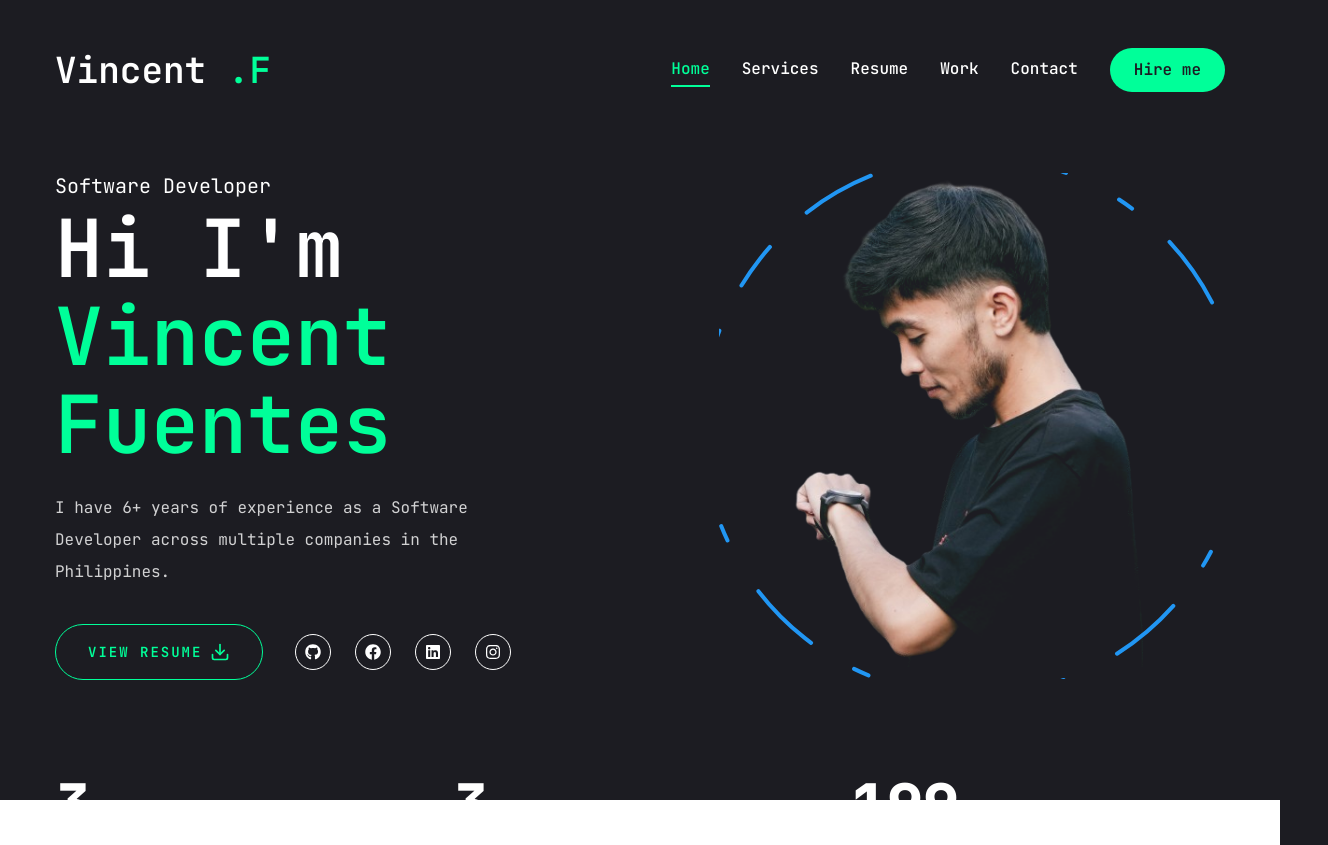
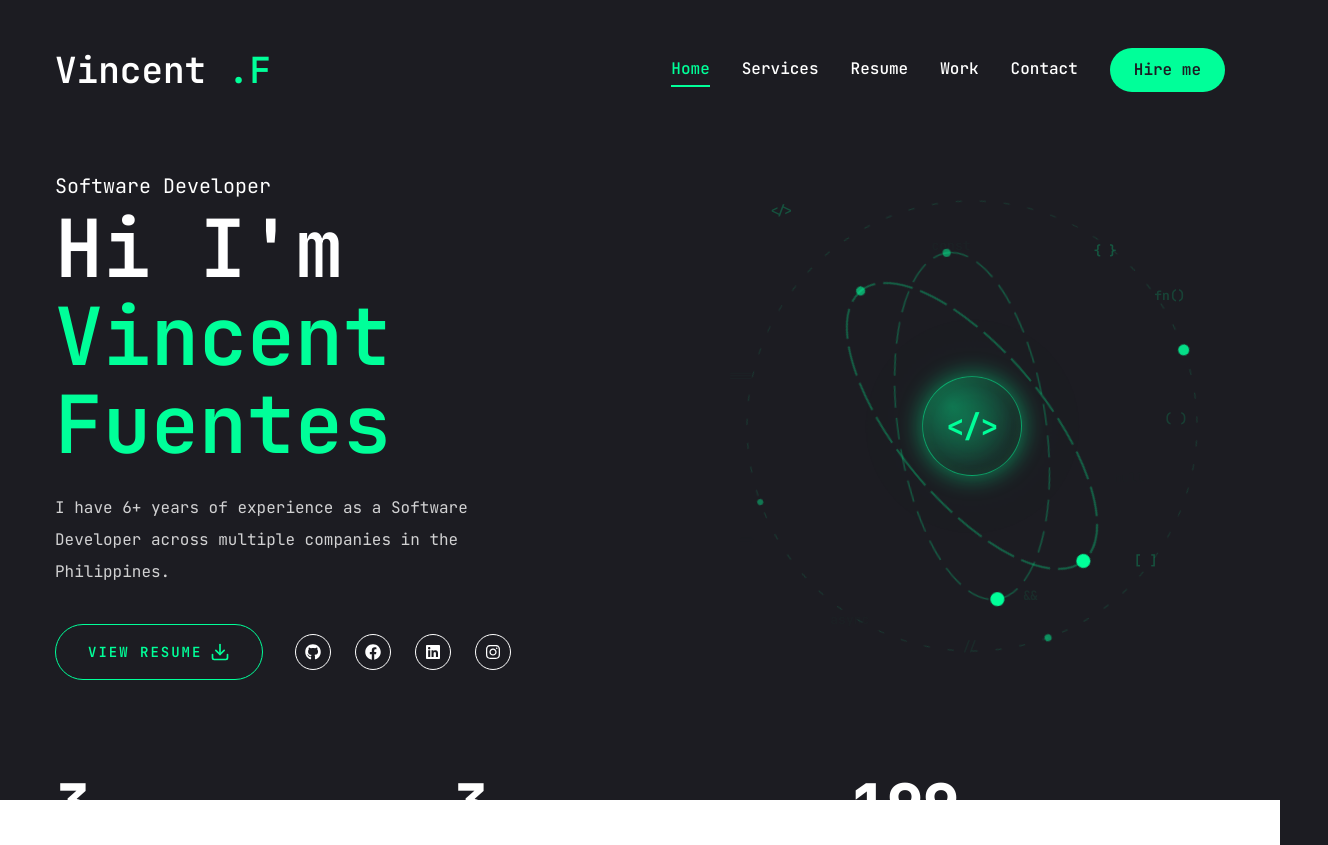
Before and after one commit to fuentes-vincent/vincent_portfolio, a Next.js app: page / in a window 1280 px wide. Shown: the whole page, 1328 px wide, since content can reach past the window. Built offline with nearby package versions, Linux system fonts and the light colour scheme.

Commit message:
Refactor Photo component to enhance animations and improve layout structure

```diff
--- a/components/MobileNav.jsx
+++ b/components/MobileNav.jsx
@@ -49,7 +49,7 @@ const MobileNav = () => {
                 {links.map((link, index) => {
                     return (
                         <Link href={link.path} key={index} className={`${link.path === pathname &&
-                         "text-accent border-b-2 border-accent"}text-xl capitalize hover:text-accent transition-all`}>
+                         "text-accent border-b-2 border-accent"} text-xl capitalize hover:text-accent transition-all`}>
                             {link.name}
                         </Link>
                     )
--- a/components/Photo.jsx
+++ b/components/Photo.jsx
@@ -1,64 +1,140 @@
 "use client"
 
-import { delay, motion } from "framer-motion"
-import Image from "next/image"
+import { motion } from "framer-motion"
+
+// Dim code symbols that drift upward in the background
+const codeSnippets = [
+  { text: "</>",   top: "6%",  left: "10%",  delay: 0,   dur: 4   },
+  { text: "{ }",   top: "14%", left: "74%",  delay: 0.6, dur: 3.5 },
+  { text: "=>",    top: "68%", left: "4%",   delay: 1.2, dur: 4.5 },
+  { text: "[ ]",   top: "75%", left: "82%",  delay: 0.3, dur: 3.8 },
+  { text: "async", top: "84%", left: "22%",  delay: 0.9, dur: 4.2 },
+  { text: "const", top: "10%", left: "42%",  delay: 1.5, dur: 3.6 },
+  { text: "( )",   top: "46%", left: "88%",  delay: 0.4, dur: 4   },
+  { text: "&&",    top: "80%", left: "60%",  delay: 1.1, dur: 3.7 },
+  { text: "===",   top: "36%", left: "2%",   delay: 0.7, dur: 4.3 },
+  { text: "null",  top: "56%", left: "78%",  delay: 1.8, dur: 3.9 },
+  { text: "fn()",  top: "22%", left: "86%",  delay: 0.2, dur: 4.1 },
+  { text: "//",    top: "90%", left: "48%",  delay: 1.4, dur: 3.5 },
+]
 
 const Photo = () => {
   return (
-    <div className="w-full h-full relative">
+    <div className="relative w-[300px] h-[300px] xl:w-[506px] xl:h-[506px] flex items-center justify-center">
+
+      {/* ── Floating code symbols ── */}
+      {codeSnippets.map((s, i) => (
+        <motion.span
+          key={i}
+          className="absolute font-primary text-accent select-none pointer-events-none"
+          style={{ top: s.top, left: s.left }}
+          initial={{ opacity: 0 }}
+          animate={{ opacity: [0, 0.28, 0], y: [6, -12, 6] }}
+          transition={{ duration: s.dur, delay: s.delay, repeat: Infinity, ease: "easeInOut" }}
+        >
+          <span className="text-[11px] xl:text-[13px] font-bold">{s.text}</span>
+        </motion.span>
+      ))}
+
+      {/* ── RING 1: Outer full circle — slow clockwise ── */}
       <motion.div
-            initial={{ opacity: 0}}
-            animate={{
-                opacity: 1,
-                transition: { delay: 2, duration: 0.4, ease: "easeIn"},
-            }}
+        className="absolute inset-0"
+        animate={{ rotate: 360 }}
+        transition={{ duration: 28, repeat: Infinity, ease: "linear" }}
       >
-            {/* this is for the image */}
-            <motion.div
-             initial={{ opacity: 0}}
-             animate={{
-                 opacity: 1,
-                 transition: { delay: 2.4, duration: 0.4, ease: "easeInOut"},
-             }}
-            className="w-[294px] h-[294px] xl:w-[494px] xl:h-[494px] mix-blend-lighten absolute">
-                <Image
-                    src="/assets/for-profile.jpg"
-                    priority
-                    quality={100}
-                    fill
-                    alt=""
-                    className="object-contain"
-                />
+        <svg viewBox="0 0 506 506" className="w-full h-full" fill="none">
+          <circle cx="253" cy="253" r="225"
+            stroke="#00ff99" strokeWidth="1" strokeOpacity="0.15"
+            strokeDasharray="6 18" />
+          <circle cx="253" cy="28"  r="5.5" fill="#00ff99" fillOpacity="0.85" />
+          <circle cx="253" cy="478" r="3"   fill="#00ff99" fillOpacity="0.4"  />
+          <circle cx="478" cy="253" r="3.5" fill="#00ff99" fillOpacity="0.5"  />
+        </svg>
       </motion.div>
 
-            {/* this is for the the circle around the image */}
-            <motion.svg
-                className="w-[300px] xl:w-[506px] h-[300px] xl:h-[506px]"
-                fill="transparent"
-                viewBox="0 0 506 506"
-                xmlns="http://www.w3.org/2000/svg"
+      {/*
+        ── RING 2: Horizontal ellipse — counter-clockwise ──
+        Simulates a circle tilted ~65° on the X-axis (like Saturn's rings viewed from the side).
+        rx=175 ry=74 gives the correct foreshortening for that tilt angle.
+      */}
+      <motion.div
+        className="absolute inset-0"
+        animate={{ rotate: -360 }}
+        transition={{ duration: 20, repeat: Infinity, ease: "linear" }}
       >
-                <motion.circle
-                    cx="253"
-                    cy="253"
-                    r="270"
-                    stroke="#2196F3"
-                    strokeWidth="4"
-                    strokeLinecap="round"
-                    strokeLinejoin="round"
-                    initial={{ strokeDasharray: "24 10 0 0"}}
+        <svg viewBox="0 0 506 506" className="w-full h-full" fill="none">
+          <ellipse cx="253" cy="253" rx="175" ry="74"
+            stroke="#00ff99" strokeWidth="1.5" strokeOpacity="0.26"
+            strokeDasharray="22 10" />
+          <circle cx="78"  cy="253" r="7"   fill="#00ff99" fillOpacity="1"    />
+          <circle cx="428" cy="253" r="4"   fill="#00ff99" fillOpacity="0.5"  />
+        </svg>
+      </motion.div>
+
+      {/*
+        ── RING 3: Vertical ellipse — faster clockwise ──
+        Simulates a circle tilted ~65° on the Y-axis (orbit going up-down).
+        rx=74 ry=175 is the complement of Ring 2.
+      */}
+      <motion.div
+        className="absolute inset-0"
+        animate={{ rotate: 360 }}
+        transition={{ duration: 14, repeat: Infinity, ease: "linear" }}
+      >
+        <svg viewBox="0 0 506 506" className="w-full h-full" fill="none">
+          <ellipse cx="253" cy="253" rx="74" ry="175"
+            stroke="#00ff99" strokeWidth="2" strokeOpacity="0.30"
+            strokeDasharray="30 8" />
+          <circle cx="253" cy="78"  r="7"   fill="#00ff99" fillOpacity="1"    />
+          <circle cx="253" cy="428" r="4.5" fill="#00ff99" fillOpacity="0.6"  />
+        </svg>
+      </motion.div>
+
+      {/* ── Outer glow pulse ── */}
+      <motion.div
+        className="absolute rounded-full pointer-events-none"
+        style={{
+          width: 190, height: 190,
+          background: "radial-gradient(circle, rgba(0,255,153,0.1) 0%, transparent 70%)",
+        }}
+        animate={{ scale: [1, 1.7, 1], opacity: [0.55, 0, 0.55] }}
+        transition={{ duration: 3.2, repeat: Infinity, ease: "easeInOut" }}
+      />
+
+      {/* ── Inner glow pulse ── */}
+      <motion.div
+        className="absolute rounded-full pointer-events-none"
+        style={{
+          width: 120, height: 120,
+          background: "radial-gradient(circle, rgba(0,255,153,0.18) 0%, transparent 70%)",
+        }}
+        animate={{ scale: [1, 1.35, 1], opacity: [0.8, 0.1, 0.8] }}
+        transition={{ duration: 2.4, repeat: Infinity, ease: "easeInOut", delay: 0.5 }}
+      />
+
+      {/* ── Core orb ── */}
+      <motion.div
+        className="relative z-10 rounded-full flex items-center justify-center"
+        style={{
+          width: 100, height: 100,
+          background:
+            "radial-gradient(circle at 30% 30%, rgba(0,255,153,0.35) 0%, rgba(0,255,153,0.06) 65%, transparent)",
+          border: "1.5px solid rgba(0,255,153,0.5)",
+        }}
         animate={{
-                        strokeDasharray: ["15 120 25 25", "16 25 92 72", "4 250 22 22"],
-                        rotate: [120, 360],
+          boxShadow: [
+            "0 0 16px 4px rgba(0,255,153,0.28), inset 0 0 10px rgba(0,255,153,0.08)",
+            "0 0 55px 20px rgba(0,255,153,0.58), inset 0 0 35px rgba(0,255,153,0.28)",
+            "0 0 16px 4px rgba(0,255,153,0.28), inset 0 0 10px rgba(0,255,153,0.08)",
+          ],
         }}
-                    transition={{
-                        duration: 20,
-                        repeat: Infinity,
-                        repeatType: "reverse",
-                    }}
-                />
-            </motion.svg>
+        transition={{ duration: 2.6, repeat: Infinity, ease: "easeInOut" }}
+      >
+        <span className="text-accent text-2xl xl:text-3xl font-bold select-none tracking-tight">
+          {"</>"}
+        </span>
       </motion.div>
+
     </div>
   )
 }
```
Lines whose indentation alone changed are shown as unchanged.
